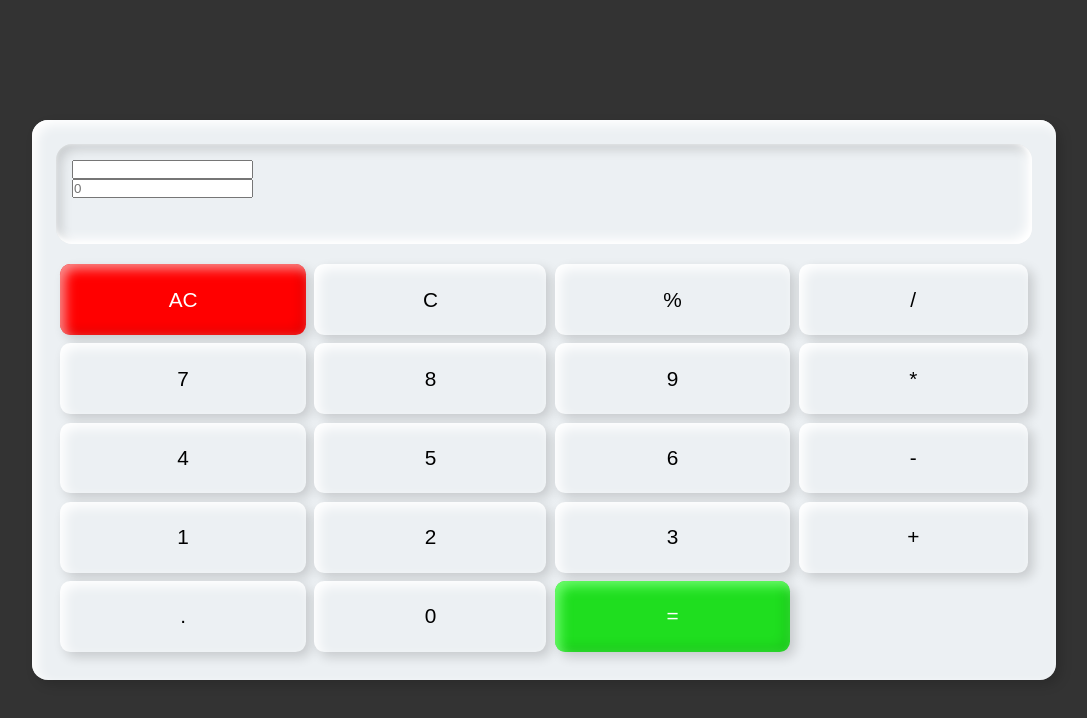
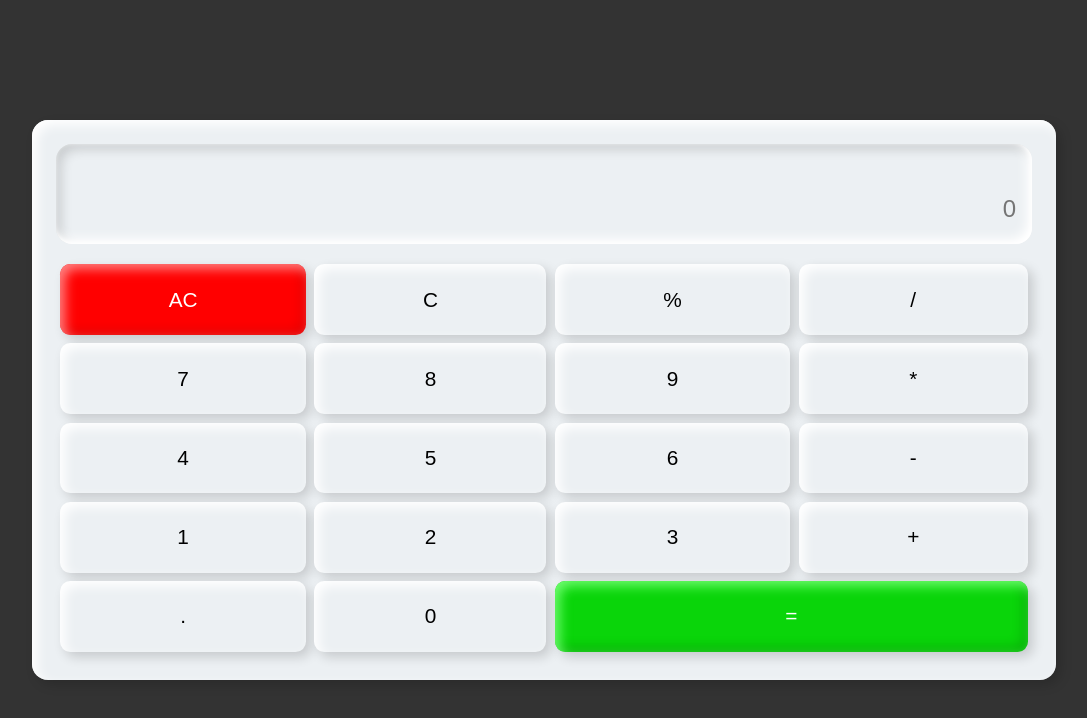
Before and after one commit to Aswin-PK/calculator, a plain HTML site: page index.html in a window 1280 px wide. Shown: the whole page, without its empty margins (96-1183 px from the left). Drawn offline with Linux system fonts and the light colour scheme.

Commit message:
changed stylings for tags

```diff
--- a/calculator.css
+++ b/calculator.css
@@ -3,6 +3,7 @@
     padding: 0;
     box-sizing: border-box;
 }
+
 body{
     height: 100vh;
     width: 100vw;
@@ -11,10 +12,11 @@ body{
     align-items: center;
     justify-content: center;
 }
+
 .container{
     width: 80%;
     height: 70%;
-    background-color: #ecf0f3;
+    background-color:  #ecf0f3;
     display: flex;
     align-items: center;
     justify-content: center;
@@ -24,6 +26,8 @@ body{
     box-shadow: inset 5px 5px 12px #fff,
                       5px 5px 12px rgba(0,0,0,0.16);
 }
+
+
 .container .textpanel{
     width: 100%;
     height: 20%;
@@ -34,19 +38,56 @@ body{
                 inset  5px 5px 12px rgba(0,0,0,0.16);
     margin-bottom: 1em;
     padding: 1em;
+    display: flex;
+    flex-direction: column;
 }
-.container .textpanel .calculationresult #result{
+
+
+ /* Top Panel styling.................... */
+
+.container .textpanel .showcalculation{
+    width: 100%;
+    height: auto;
+    flex: 1.3;
+}
+.container .textpanel .showcalculation #calculationpanel{
+    width: 100%;
+    height: 100%;
+    color: #333;
+    background-color: transparent;
+    border: none;
+    font-size: 0.9em;
+    text-align: right;
+    outline: none;
+    pointer-events: none;
+}
+
+
+ /* Bottom Panel styling.................... */
+
+.container .textpanel .calculationresult{
+    width: 100%;
+    height: auto;
+    flex: 1.7;
+}
+
+.container .textpanel .calculationresult #resultpanel{
     width: 100%;
     height: 100%;
     background-color: transparent;
     border: none;
+    font-size: 1.5em;
+    padding: auto;
+    text-align: right;
+    outline: none;
+    pointer-events: none;
 }
 
+ /* Keys styling */
 
 .keys{
     width: 100%;
     height: 80%;
-    /* background-color: blue; */
     display: grid;
     grid-template-columns: repeat(4,auto);
 }
@@ -59,17 +100,29 @@ body{
                       5px 5px 12px rgba(0,0,0,0.16);
     font-size: 1.3rem;
 }
+.keys .key:active{
+    background-color: #f3f7f7;
+}
+
 .keys #equal{
-    background-color: #1fde1f;
+    background-color: #0ad50a;
     box-shadow: inset 5px 5px 12px #6dfd6d,
+                inset -5px -5px 12px rgba(2, 0, 0, 0.16),
+                      5px 5px 12px rgba(0,0,0,0.16);
+    color: #fff;
+    grid-column: span 2;
+}
+.keys #equal:active{
+    background-color: #0fee0f;
+}
+
+.keys #clear{
+    background-color: #ff0000;
+    box-shadow: inset 5px 5px 12px #ff8181,
                 inset -5px -5px 12px rgba(2, 0, 0, 0.10),
                       5px 5px 12px rgba(0,0,0,0.16);
     color: #fff;
 }
-.keys #clear{
-    background-color: #ff0000;
-    box-shadow: inset 5px 5px 12px #fa8d8d,
-                inset -5px -5px 12px rgba(2, 0, 0, 0.10),
-                      5px 5px 12px rgba(0,0,0,0.16);
-    color: #fff;
+.keys #clear:active{
+    background-color:#f30202;
 }
```
